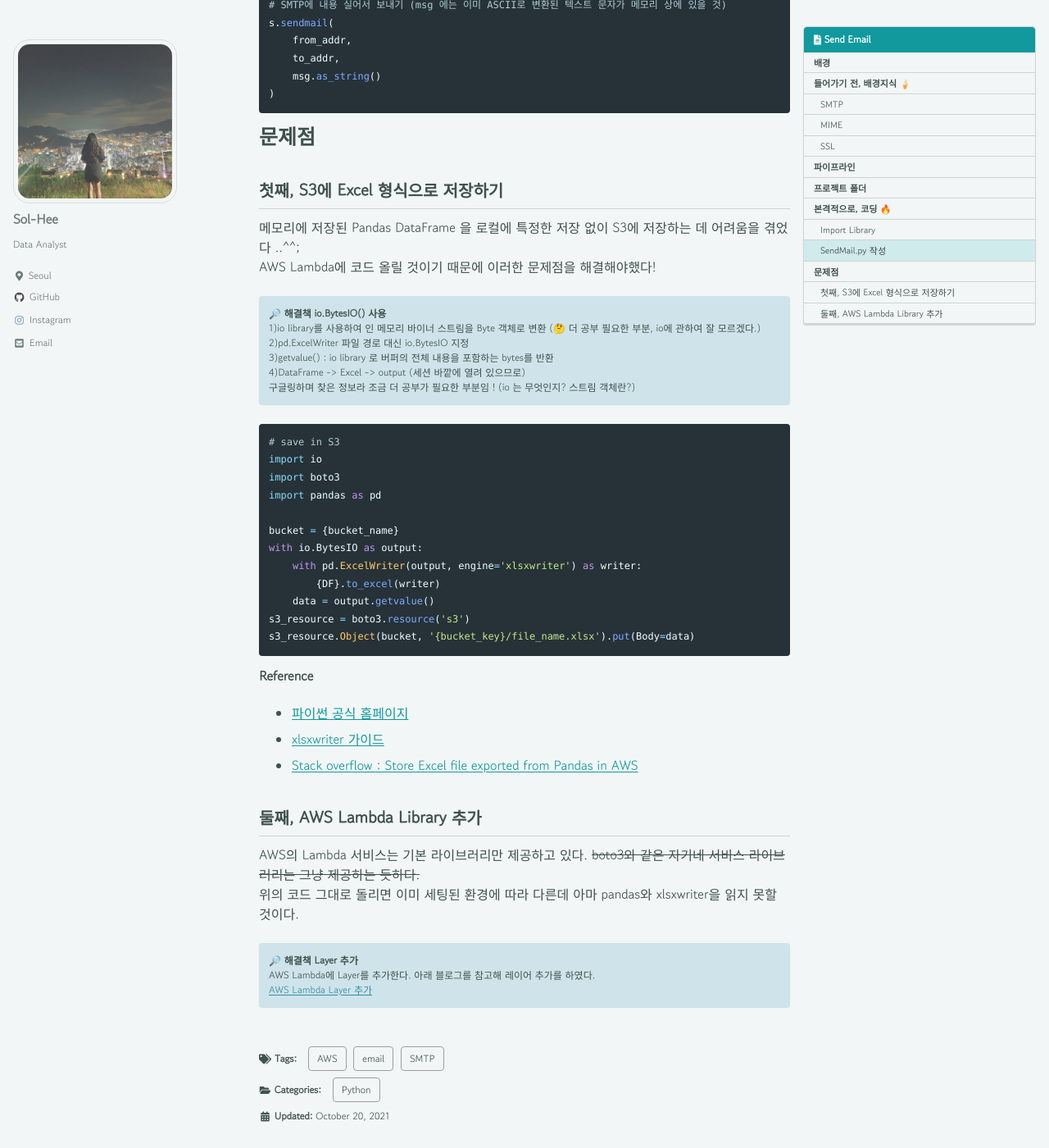
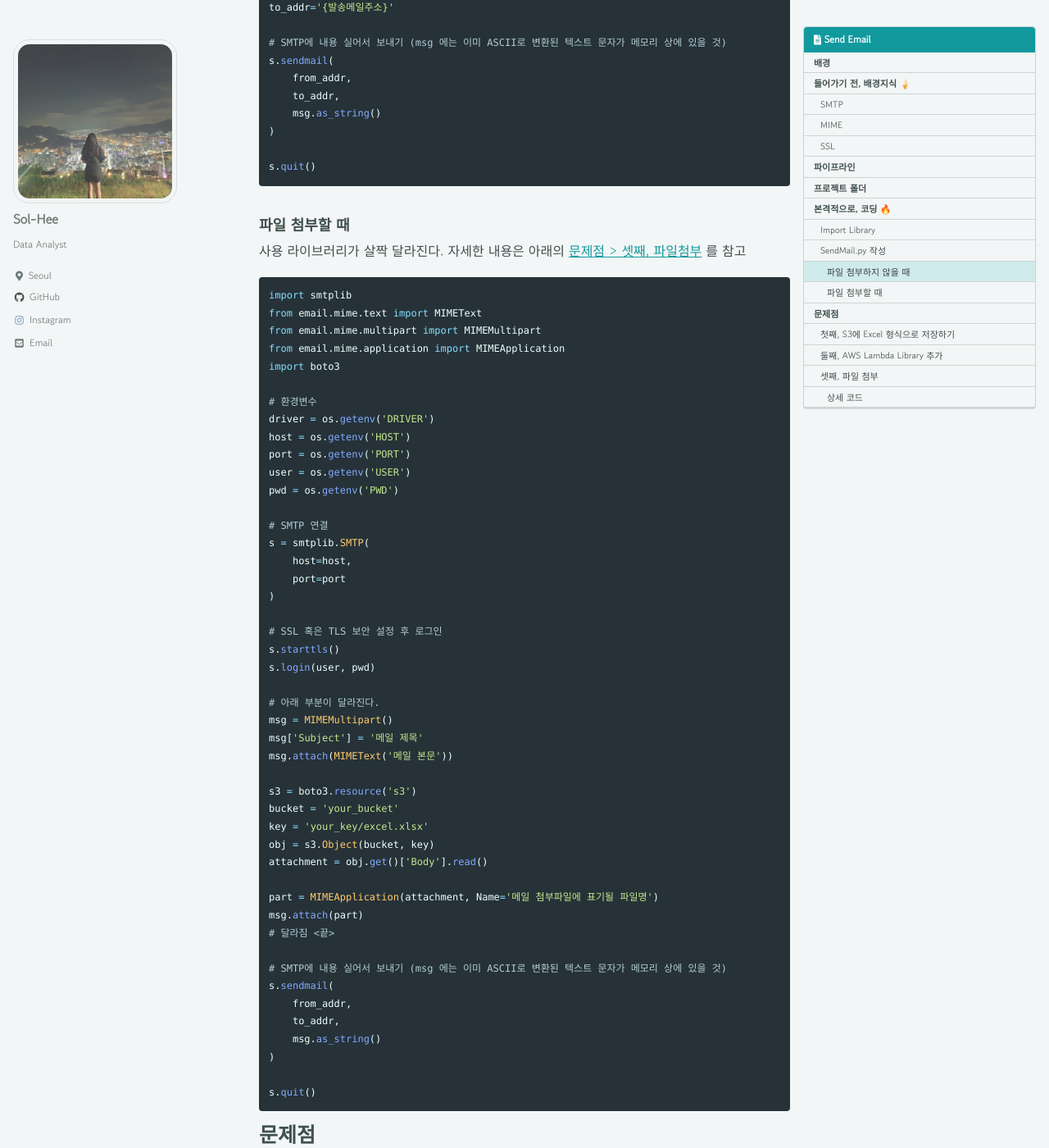
Before and after one commit to Sol-Hee/Sol-Hee.github.io, a Jekyll site: the page built from _posts/python/2021-10-20-email-자동화.md, in a window 1280 px wide and 1400 px high, scrolled down 2934 px. Shown: the whole window at 82% size. Built offline with Jekyll 4.4.1, drawn with Linux system fonts in a browser that asks for light colours; cached includes are drawn as plain includes; some of the changed text lies outside the part shown.

Commit message:
Add Oct 27

````diff
--- a/_posts/python/2021-10-20-email-자동화.md
+++ b/_posts/python/2021-10-20-email-자동화.md
@@ -59,11 +59,11 @@ Project
 |__init__.py
 |runcode.py
 |code
-  |--__init__.py
+  |__init__.py
   |ExtractData.py
   |SendMail.py
 |helper
-  |--__init__.py
+  |__init__.py
   |delete_customer.py
   |ReadDB.py
 ```
@@ -82,6 +82,7 @@ Project
 Lambda의 환경변수 로드는 어렵지 않다. 구성 > 환경변수 섹션에서 편집을 눌러 설정할 수 있다.
 로컬이 아닌 EC2 인스턴스와 같은 클라우드 서버를 사용하여 SMTP 서버를 세팅할 수 있다.
 
+### 파일 첨부하지 않을 때
 ```python
 import smtplib
 from email.mime.text import  MIMEText
@@ -104,7 +105,7 @@ s = smtplib.SMTP(
 s.starttls()
 s.login(user, pwd)
 
-# 내용 작성 MIME을 사용하여 ASCII로 변환
+# 내용 작성 : MIME을 사용하여 ASCII로 변환
 msg = MIMEText(_text='{본문내용}')
 msg['Subject'] = Header(s='{제목}', charset='utf-8')
 
@@ -117,6 +118,59 @@ s.sendmail(
     to_addr,
     msg.as_string()
 )
+
+s.quit()
+```
+
+### 파일 첨부할 때
+사용 라이브러리가 살짝 달라진다. 자세한 내용은 아래의 [문제점 > 셋째, 파일첨부](#문제점) 를 참고
+```python
+import smtplib
+from email.mime.text import MIMEText
+from email.mime.multipart import MIMEMultipart
+from email.mime.application import MIMEApplication
+import boto3
+
+# 환경변수
+driver = os.getenv('DRIVER')
+host = os.getenv('HOST')
+port = os.getenv('PORT')
+user = os.getenv('USER')
+pwd = os.getenv('PWD')
+
+# SMTP 연결
+s = smtplib.SMTP(
+    host=host,
+    port=port
+)
+
+# SSL 혹은 TLS 보안 설정 후 로그인
+s.starttls()
+s.login(user, pwd)
+
+# 아래 부분이 달라진다.
+msg = MIMEMultipart()
+msg['Subject'] = '메일 제목'
+msg.attach(MIMEText('메일 본문'))
+
+s3 = boto3.resource('s3')
+bucket = 'your_bucket'
+key = 'your_key/excel.xlsx'
+obj = s3.Object(bucket, key)
+attachment = obj.get()['Body'].read()
+
+part = MIMEApplication(attachment, Name='메일 첨부파일에 표기될 파일명')
+msg.attach(part)
+# 달라짐 <끝>
+
+# SMTP에 내용 실어서 보내기 (msg 에는 이미 ASCII로 변환된 텍스트 문자가 메모리 상에 있을 것)
+s.sendmail(
+    from_addr,
+    to_addr,
+    msg.as_string()
+)
+
+s.quit()
 ```
 
 # 문제점
@@ -160,3 +214,39 @@ AWS의 Lambda 서비스는 기본 라이브러리만 제공하고 있다. ~~boto
 AWS Lambda에 Layer를 추가한다. 아래 블로그를 참고해 레이어 추가를 하였다.
 [AWS Lambda Layer 추가](https://blog.naver.com/chandong83/221852027113)
 {: .notice--info}
+
+## 셋째, 파일 첨부
+MIMEText 선언 후 bytes로 변환된 excel 파일을 attach 하면 `Cannot attach additional subparts to non-multipart/*`
+에러를 리턴한다. 당연하다. 나 텍스트 뿐 아니라 Multipart 쓸거야 하고 전달해줘야한다. ~~역시 삽질해야 얻는 것이 많다~~
+
+**🔎 MIMEMultipart 사용**
+MIMEMultipart를 사용한 인스턴스에 attach 메서드를 사용하여 Excel(bytes) 와 Text를 입력한다.
+{: .notice--info}
+
+```python
+import smtplib
+from email.mime.text import MIMEText
+from email.mime.multipart import MIMEMultipart
+from email.mime.application import MIMEApplication
+import boto3
+
+# 상세 코드 생략
+msg = MIMEMultipart()
+msg['Subject'] = '메일 제목'
+msg.attach(MIMEText('메일 본문'))
+
+# File Read
+s3 = boto3.resource('s3')
+bucket = 'your_bucket'
+key = 'your_key/excel.xlsx'
+obj = s3.Object(bucket, key)
+attachment = obj.get()['Body'].read()
+part = MIMEApplication(attachment, Name='메일 첨부파일에 표기될 파일명')
+msg.attach(part)
+
+# .... 이하 생략
+```
+
+### 상세 코드
+당연 문제될 내용 모두 마스킹 한 깃허브 코드이다 :)
+- [Github](https://github.com/Sol-Hee/SendMarketingMessage)
````
